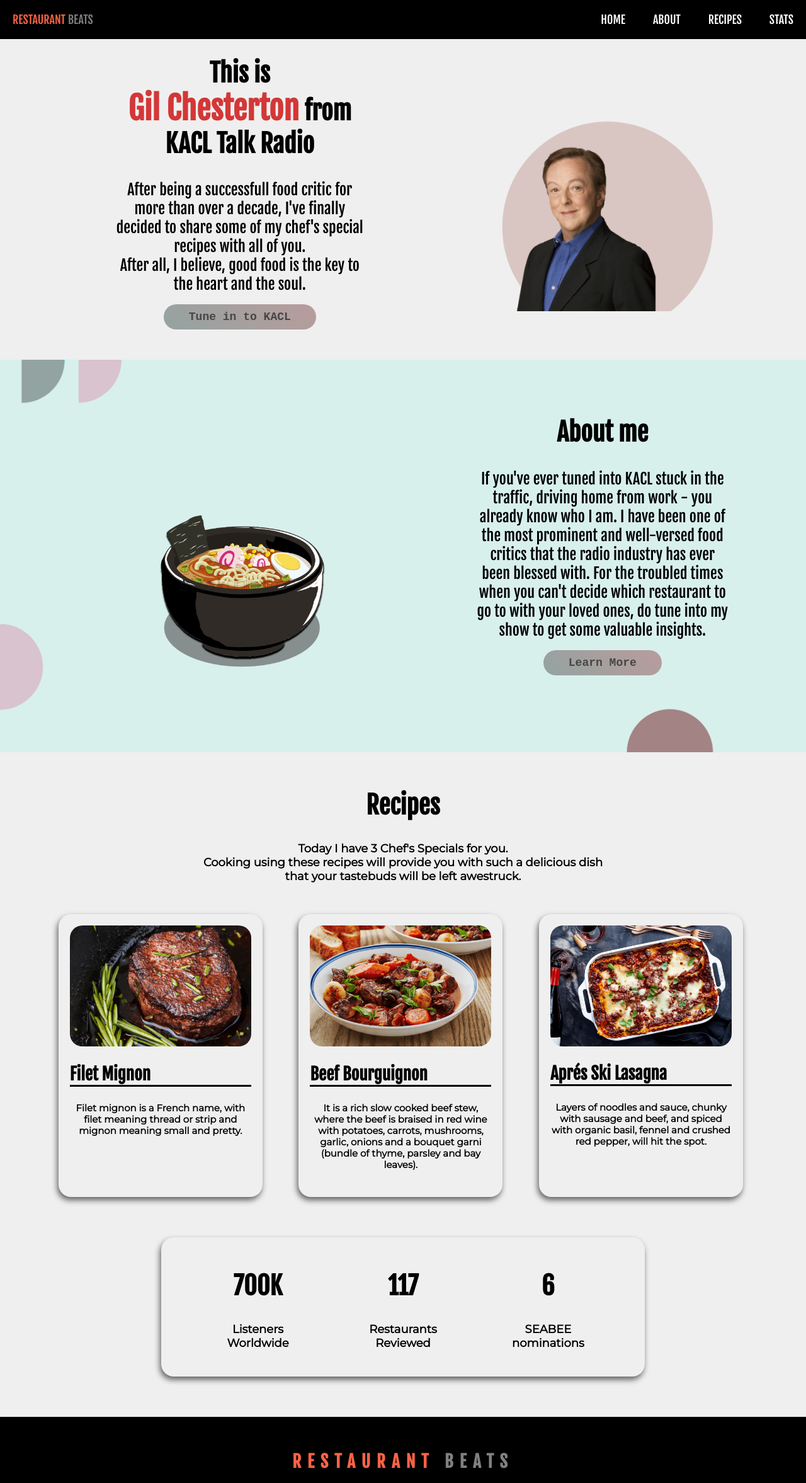
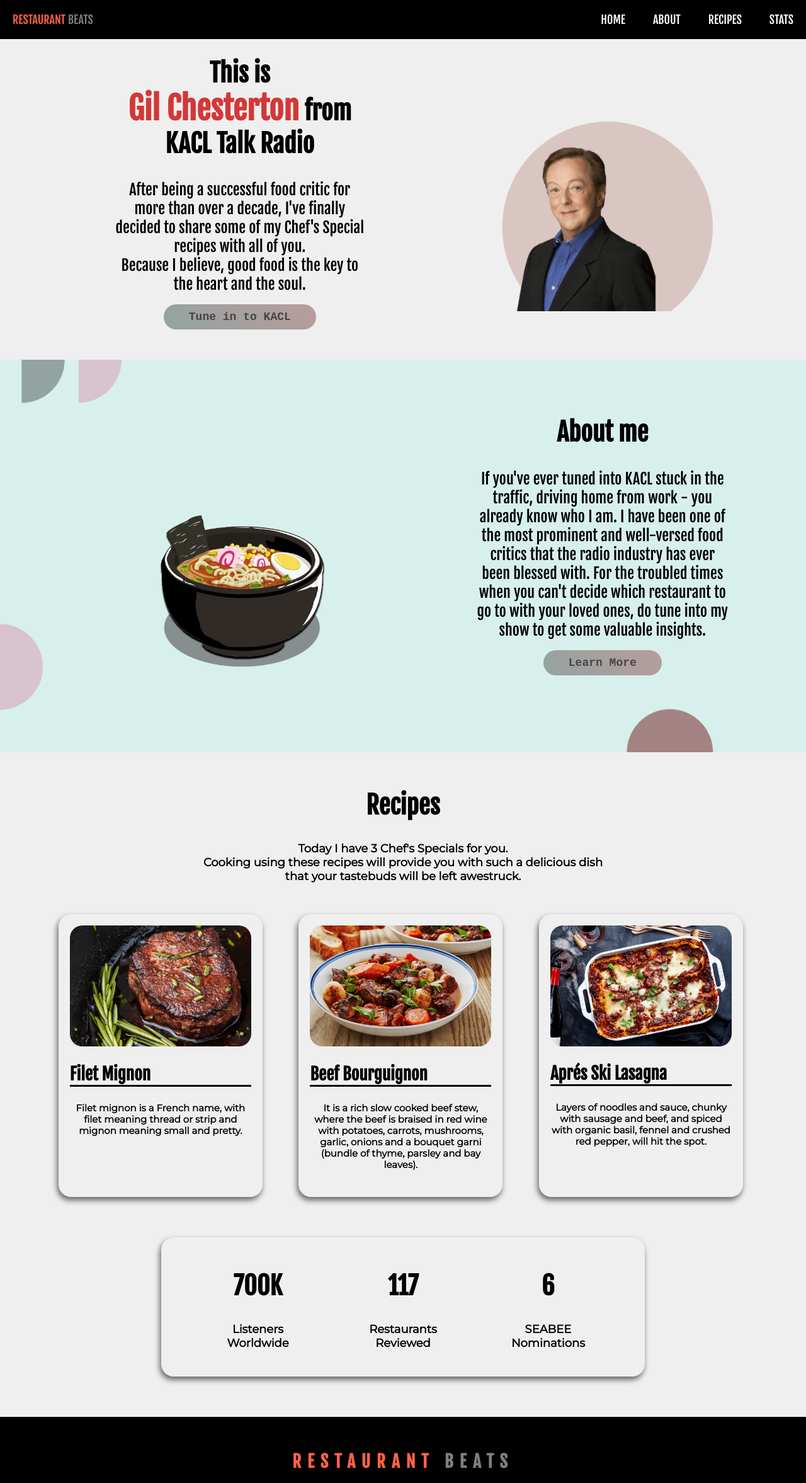
Before and after one commit to trnwrckd/RestaurantBeats, a plain HTML site: page index.html in a window 1280 px wide. Shown: the top 2354 px of the page at 63% size. Drawn offline with Linux system fonts and the light colour scheme.

Commit message:
minor tweaks

```diff
--- a/index.html
+++ b/index.html
@@ -9,7 +9,7 @@
     <link rel="preconnect" href="https://fonts.gstatic.com" crossorigin>
     <link href="https://fonts.googleapis.com/css2?family=Fjalla+One&display=swap" rel="stylesheet">
     <link href="https://fonts.googleapis.com/css2?family=Montserrat&display=swap" rel="stylesheet">
-
+    <link rel="shortcut icon" href="images/Ramen.png" type="image/x-icon">
     <link rel="stylesheet" href="style.css">
     <title>Restaurant Beats</title>
 </head>
@@ -34,11 +34,10 @@
         <div class="w-half">
             <h1>This is <br><span style="color: #d43737; font-size: 50px;"> Gil Chesterton</span> from<br>  KACL Talk Radio</h1>
             <p class="paragraph">
-                After being a successfull food critic for more than over a decade, I've finally decided to share some of my chef's special recipes with all of you. <br> After all, I believe, good food is the key to the heart and the soul.
+                After being a successful food critic for more than over a decade, I've finally decided to share some of my Chef's Special recipes with all of you. <br> Because I believe, good food is the key to the heart and the soul.
             </p>
             <a class="link-btn" href="https://frasier.fandom.com/wiki/KACL" target="_blank"> Tune in to KACL</a>
         </div>
-
         <div class="w-half">
             <img src="images/ChestertonHeadshot.png" alt="">
         </div>
@@ -103,7 +102,7 @@
             </div>
             <div class="w-oneThird">
                 <h1 class="highlight"> 6</h1>
-                <h4> SEABEE nominations</h4>
+                <h4> SEABEE Nominations</h4>
             </div>
         </div>
     </section>
```
